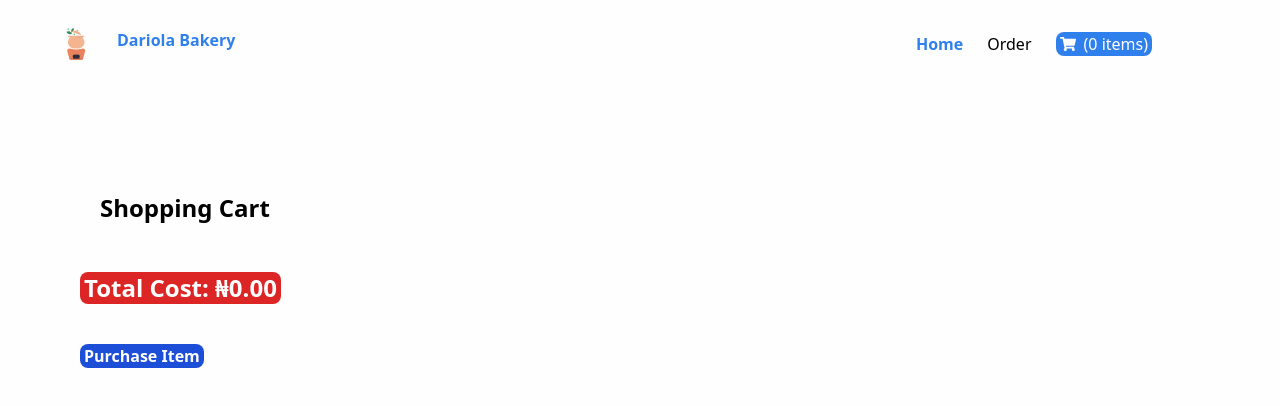
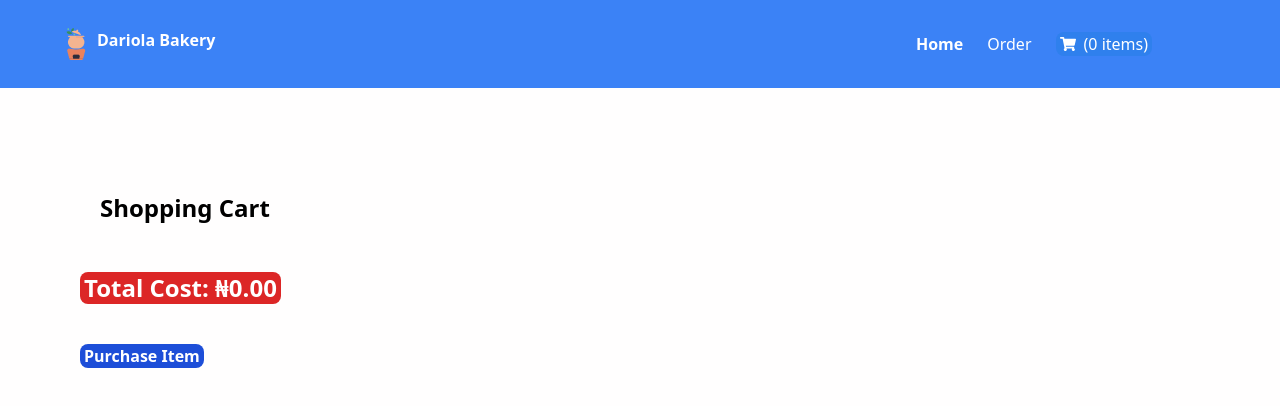
Before and after one commit to Segzyp1000/dariolaBananaBread, a React (Vite) app: page /cartpage in a window 1280 px wide. Shown: the top 406 px of the page. Built offline with nearby package versions, Linux system fonts and the light colour scheme.

Commit message:
added newest bg

```diff
--- a/src/components/Menu.jsx
+++ b/src/components/Menu.jsx
@@ -75,7 +75,7 @@ const Menu = () => {
               ) : (
                 <button
                   onClick={() => cart.addOneToCart(product.id)}
-                  className="bg-navColor text-white px-1 rounded-lg"
+                  className="bg-red-600 text-white px-1 rounded-lg"
                 >
                   Add to Cart
                 </button>
--- a/src/components/Navbar.jsx
+++ b/src/components/Navbar.jsx
@@ -19,18 +19,21 @@ const Navbar = (props) => {
   );
 
   return (
-    <nav className="flex justify-between items-center p-3 mx-0 md:mx-12">
-      <div className="flex space-x-6">
+    <div className=" bg-blue-500">
+      <nav className="flex justify-between  items-center p-3 mx-0 md:mx-12">
+        <div>
+          <Link to="/" className="flex space-x-1">
             <img src={HotPot} alt="" />
-        <h1 className="text-navColor font-bold">Dariola Bakery</h1>
+            <h1 className="text-white font-bold">Dariola Bakery</h1>
+          </Link>
         </div>
 
         <div className="hidden space-x-6 mx-12 p-5 md:flex">
-        <Link to="/" className="text-navColor font-bold hover:text-slate-400">
+          <Link to="/" className="text-white font-bold hover:text-slate-400">
             Home
           </Link>
 
-        <Link to="/contact" className="hover:text-slate-400">
+          <Link to="/contact" className="text-white hover:text-slate-400">
             Order
           </Link>
 
@@ -45,7 +48,7 @@ const Navbar = (props) => {
         <div className="md:hidden">
           <button
             onClick={toggleMenu}
-          className="text-navColor mx-6 font-bold focus:outline-none"
+            className="text-white mx-6 font-bold focus:outline-none"
           >
             <svg
               className="w-6 h-6"
@@ -72,7 +75,7 @@ const Navbar = (props) => {
           </button>
         </div>
         {menuOpen && (
-        <div className="md:hidden flex flex-col space-y-4  text-navColor">
+          <div className="md:hidden flex flex-col space-y-4  text-white">
             <Link to="/" onClick={toggleMenu}>
               Home
             </Link>
@@ -82,13 +85,14 @@ const Navbar = (props) => {
 
             <Link
               to="/cartpage"
-            className="px-1 rounded-lg bg-navColor text-white hover:text-black"
+              className="px-1 rounded-lg  text-white hover:text-black"
             >
               <FaShoppingCart className="mt-1" /> ({productCount} items)
             </Link>
           </div>
         )}
       </nav>
+    </div>
   );
 };
 
```
Lines whose indentation alone changed are shown as unchanged.
